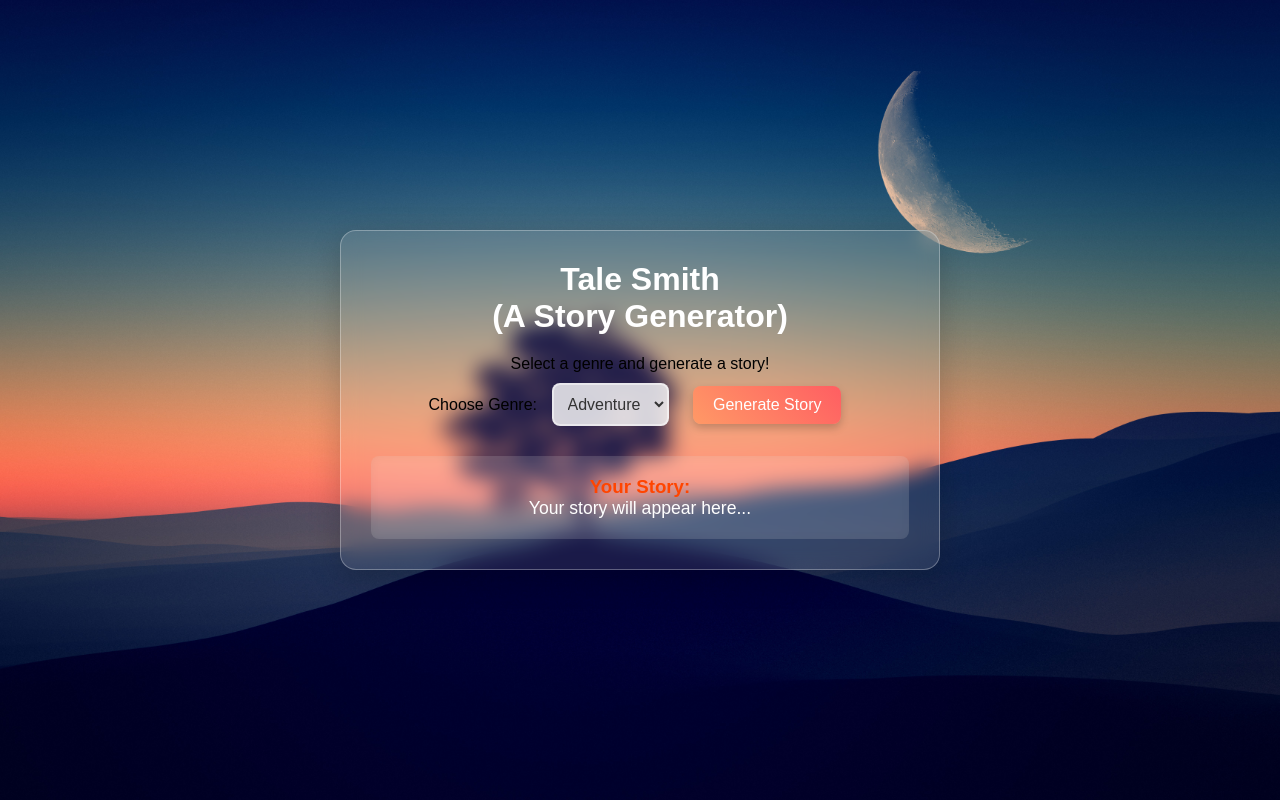
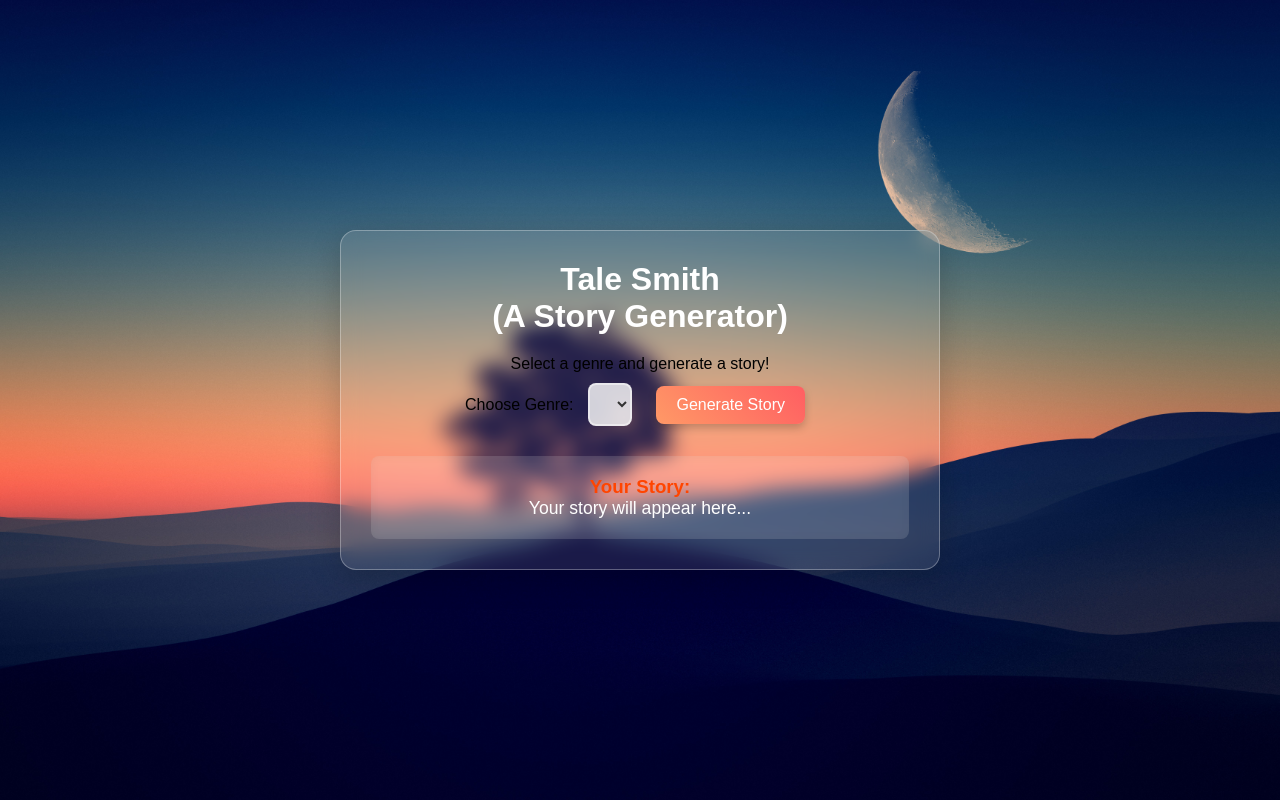
Before and after one commit to devanshrahatal/TaleSmith-A-Story-Generator, a plain HTML site: page index.html in a window 1280 px wide. Drawn offline with nearby package versions, Linux system fonts and the light colour scheme.

Commit message:
Update index.html

```diff
--- a/index.html
+++ b/index.html
@@ -16,12 +16,6 @@
         <div class="genre-selection">
             <label for="genre">Choose Genre:</label>
             <select id="genre">
-                <option value="adventure">Adventure</option>
-                <option value="fantasy">Fantasy</option>
-                <option value="mystery">Mystery</option>
-                <option value="sci-fi">Sci-Fi</option>
-                <option value="love">Love</option>
-                <option value="sad">Sad</option>
             </select>
             <button onclick="generateStory()">Generate Story</button>
         </div>
```
